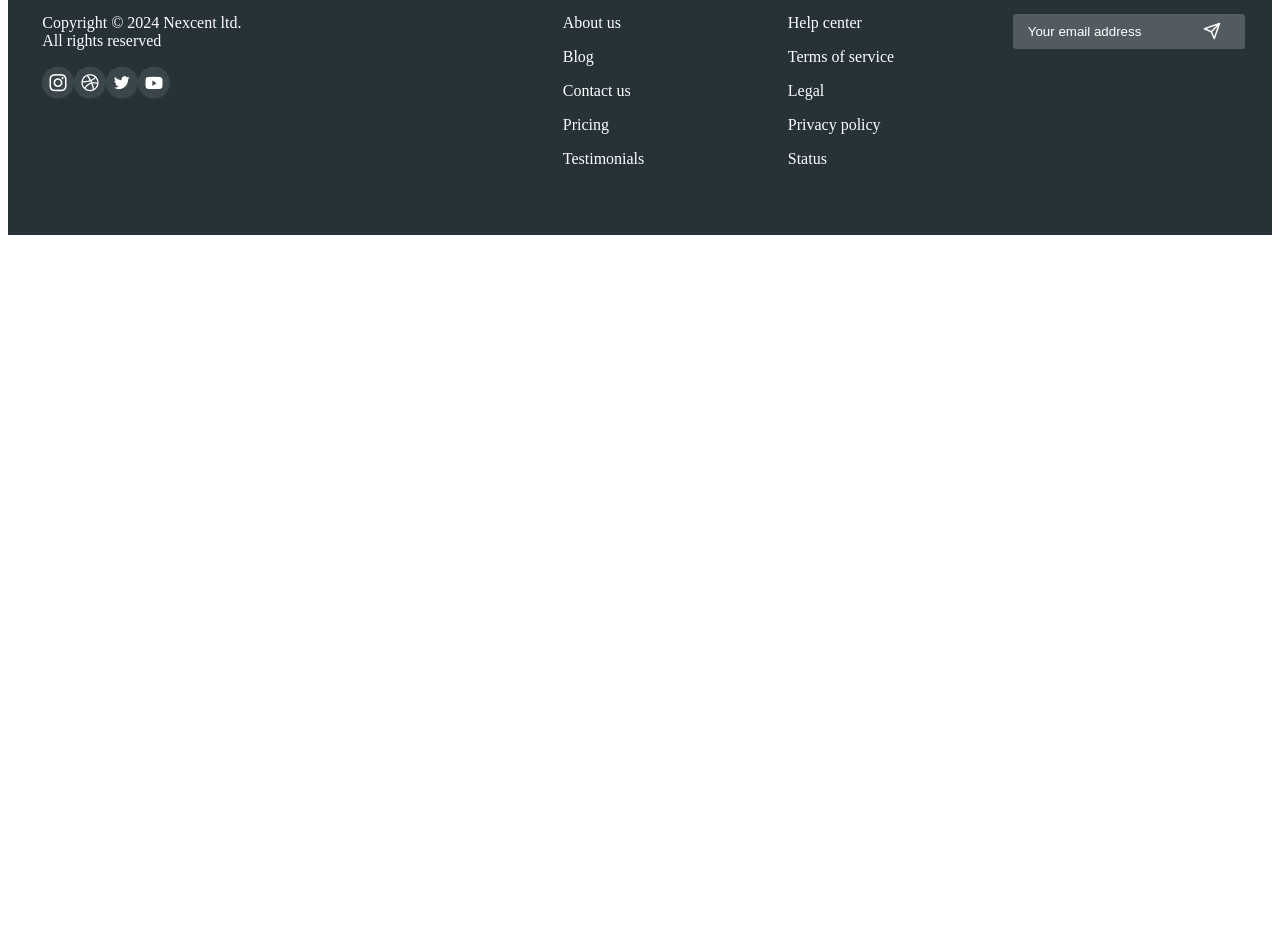
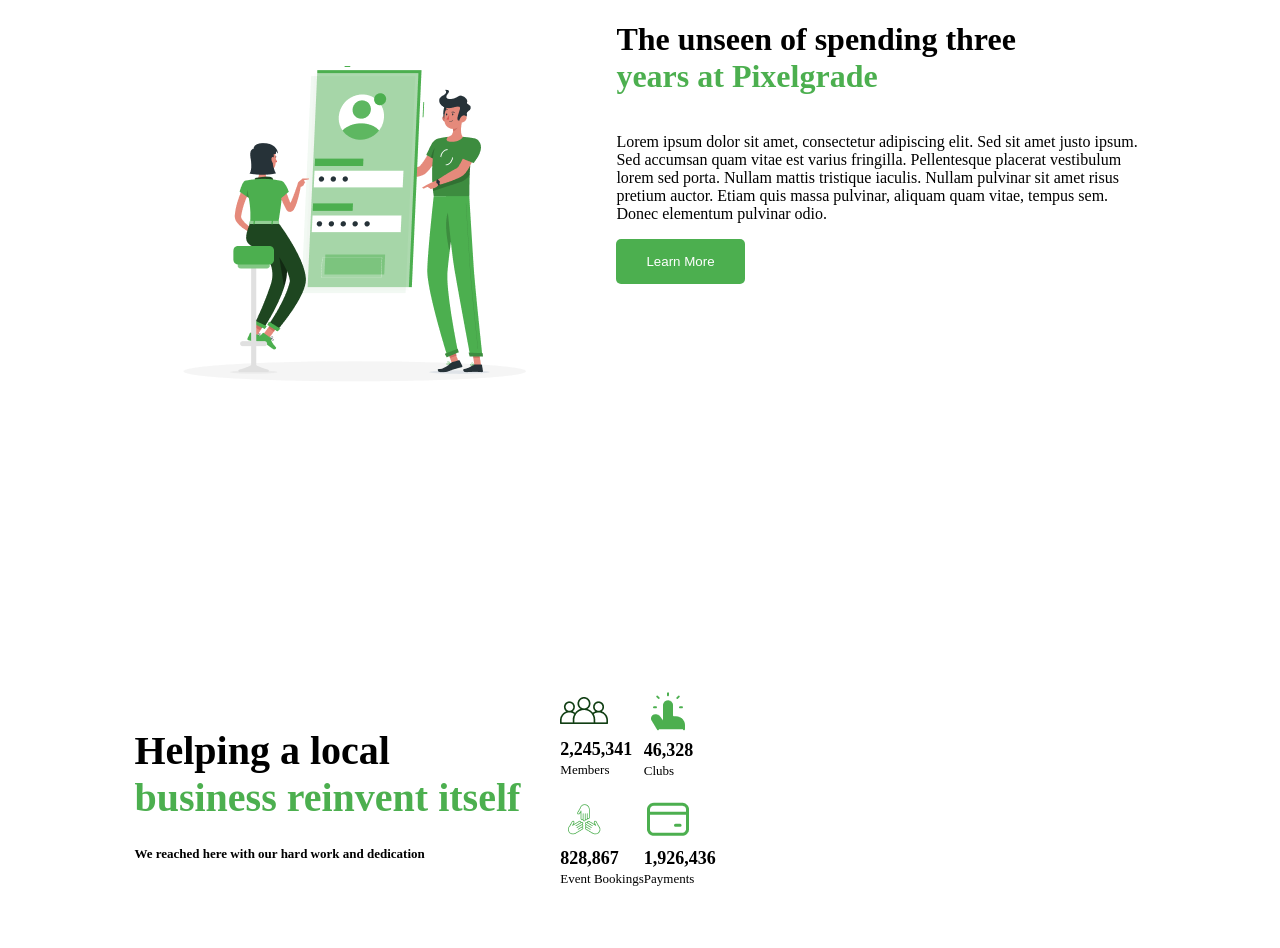
Before and after one commit to Orisakwe-Nwokocha/ReactSamples2, a React (Create React App) app: page / in a window 1280 px wide. Shown: the part 1164-2112 px from the top of the page. Before the commit the page ends 1407 px from the top, so only its background shows below. Built offline with nearby package versions, Linux system fonts and the light colour scheme.

Commit message:
started on the sections page

```diff
--- a/src/components/Footer/footer.module.css
+++ b/src/components/Footer/footer.module.css
@@ -23,7 +23,7 @@
 
 .input {
     width: 90%;
-    padding: 10px 15px;
+    padding: 10px 5px;
     border-radius: 3px;
     border: none;
     background: #515b60;
@@ -31,6 +31,6 @@
 
 .image {
     position: relative;
-    left: 190px;
+    left: 160px;
     top: -27px;
 }
--- a/src/pages/Home/Hero/hero.module.css
+++ b/src/pages/Home/Hero/hero.module.css
@@ -1,7 +1,7 @@
 .heroSection{
     display: flex;
     justify-content: space-around;
-    padding-top: 90px;
+    padding-top: 50px;
 }
 
 .heroSection> div > h1{
--- /dev/null
+++ b/src/pages/Home/Sections/data.jsx
@@ -0,0 +1,30 @@
+import icon2 from "../../../asset/Icon (2).png";
+import icon33 from "../../../asset/Icon (33).png";
+import icon4 from "../../../asset/Icon (4).png";
+import icon5 from "../../../asset/Icon (5).png";
+
+export const data = [
+    {
+        image: icon2,
+        firstText: "2,245,341",
+        secondText: "Members",
+    },
+
+    {
+        image: icon33,
+        firstText: "46,328",
+        secondText: "Clubs",
+    },
+
+    {
+        image: icon4,
+        firstText: "828,867",
+        secondText: "Event Bookings",
+    },
+
+    {
+        image: icon5,
+        firstText: "1,926,436",
+        secondText: "Payments",
+    },
+]
--- /dev/null
+++ b/src/pages/Home/Sections/index.jsx
@@ -0,0 +1,61 @@
+import style from "./index.module.css";
+import frame35 from "../../../asset/Frame 35.png";
+import {data} from "./data";
+
+
+const Sections = () => {
+    return (
+        <>
+            <div className={style.section}>
+                <img src={frame35} alt="frame 35"/>
+                <div>
+                    <h1 style={{display: "inline-block"}}>The unseen of spending three <span
+                        style={{color: "#4caf4f", display: "block"}}>years at Pixelgrade</span>
+                    </h1>
+                    <p>Lorem ipsum dolor sit amet, consectetur adipiscing elit. Sed sit amet justo ipsum. Sed accumsan
+                        quam
+                        vitae est varius fringilla. Pellentesque placerat vestibulum lorem sed porta. Nullam mattis
+                        tristique
+                        iaculis. Nullam pulvinar sit amet risus pretium auctor. Etiam quis massa pulvinar, aliquam quam
+                        vitae,
+                        tempus sem. Donec elementum pulvinar odio.</p>
+                    <button
+                        style={{
+                            color: "white",
+                            background: "#4caf4f",
+                            border: "none",
+                            borderRadius: "5px",
+                            padding: "15px 30px"
+                        }}>
+                        Learn More
+                    </button>
+                </div>
+            </div>
+            <div className={style.section}>
+                <div>
+                    <p style={{marginBottom: "0", fontWeight: "bold", fontSize: "40px"}}>Helping a local <span
+                        style={{color: "#4caf4f", display: "block"}}>business reinvent itself </span>
+                        <span
+                            style={
+                            {margin: "0", fontSize: "small"}}>We reached here with our hard work and dedication</span>
+                    </p>
+                </div>
+                <div className={style.new}>
+                    {data.map((value, index) => (
+                        <div key={index}>
+                            <img src={value.image} alt="icon"/>
+                            <p style={{marginTop: "0"}}>
+                                <span style={{fontSize: "large", fontWeight: "bold"}}> {value.firstText} </span> <br/>
+                                <span style={{fontSize: "small", fontWeight: "lighter"}}> {value.secondText} </span>
+                            </p>
+                        </div>
+                        ))}
+                </div>
+            </div>
+
+
+        </>
+    )
+}
+
+export default Sections;
--- /dev/null
+++ b/src/pages/Home/Sections/index.module.css
@@ -0,0 +1,10 @@
+.section {
+    display: flex;
+    gap: 40px;
+    padding: 10%;
+}
+
+.new {
+    display: grid;
+    grid-template-columns: repeat(2, 1fr);
+}
--- a/src/pages/Home/index.jsx
+++ b/src/pages/Home/index.jsx
@@ -1,11 +1,13 @@
 import Hero from "./Hero";
 import Clients from "./Clients";
+import Sections from "./Sections";
 
 const Home = () => {
     return (
         <>
             <Hero/>
             <Clients/>
+            <Sections/>
         </>
     )
 }
--- a/src/routes/index.jsx
+++ b/src/routes/index.jsx
@@ -1,5 +1,6 @@
 import Layout from "../components/Layout";
 import Home from "../pages/Home";
+import Footer from "../components/Footer";
 
 export const ROUTES = [
     {
```
